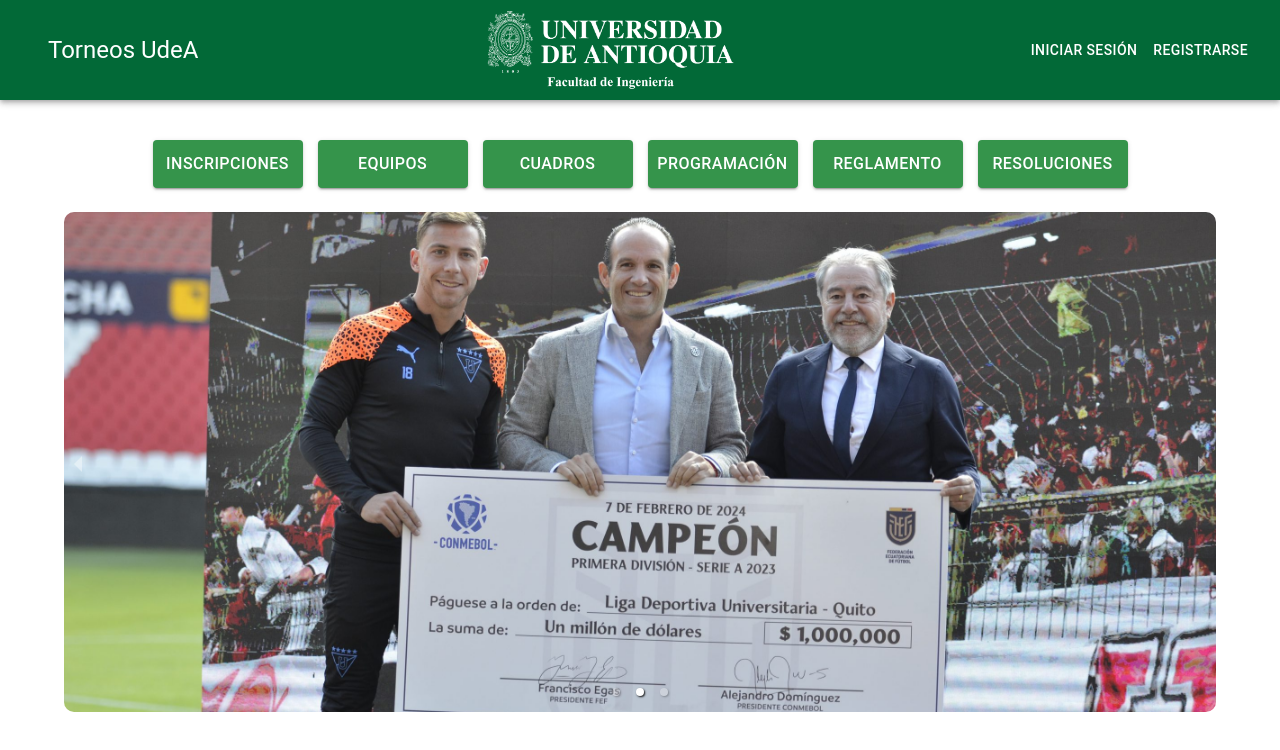
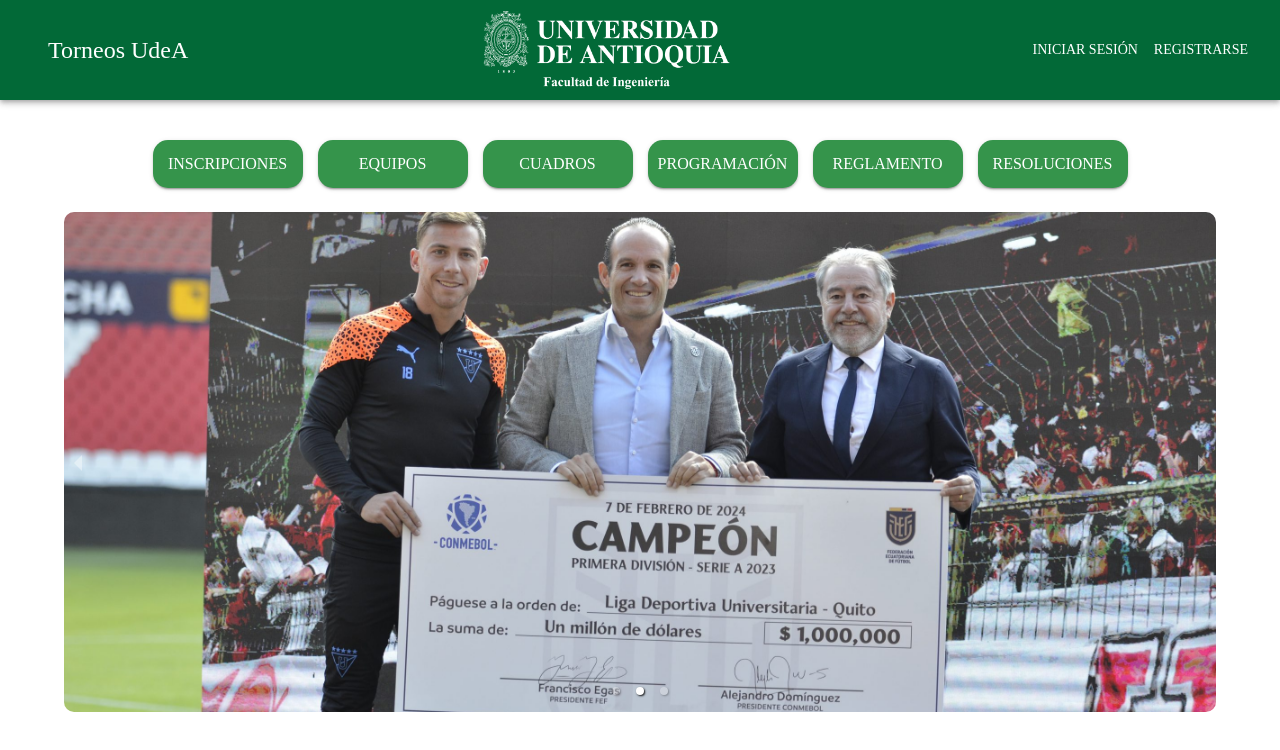
Before and after one commit to Nicolas-carmona16/gestion-torneos, a React (Vite) app in the folder frontend/: page / in a window 1280 px wide. Shown: the top 750 px of the page. Built offline with nearby package versions, Linux system fonts and the light colour scheme; no server answers; some icons are missing.

Commit message:
feat: added theme.js, profile button, and style adjustments

```diff
--- a/frontend/src/App.jsx
+++ b/frontend/src/App.jsx
@@ -1,13 +1,17 @@
 import { BrowserRouter as Router, Routes, Route } from "react-router-dom";
 import { useState } from "react";
+import { ThemeProvider, CssBaseline } from "@mui/material";
 import Header from "./components/Header";
 import Home from "./pages/Home";
 import Register from "./pages/Register";
+import theme from "./theme/theme";
 
 const App = () => {
   const [isAuthenticated, setIsAuthenticated] = useState(false);
 
   return (
+    <ThemeProvider theme={theme}>
+      <CssBaseline />
       <Router>
         <div className="app-container">
           <Header isAuthenticated={isAuthenticated} />
@@ -20,6 +24,7 @@
           </Routes>
         </div>
       </Router>
+    </ThemeProvider>
   );
 };
 
--- a/frontend/src/components/Header.jsx
+++ b/frontend/src/components/Header.jsx
@@ -1,9 +1,28 @@
-import { AppBar, Toolbar, Button, Typography } from "@mui/material";
+import { useState } from "react";
+import {
+  AppBar,
+  Toolbar,
+  Button,
+  Typography,
+  Menu,
+  MenuItem,
+} from "@mui/material";
 import { Link } from "react-router-dom";
 import HomeIcon from "@mui/icons-material/Home";
+import AccountCircleIcon from "@mui/icons-material/AccountCircle";
 import logo from "../assets/logoUdeA.png";
 
 const Header = ({ isAuthenticated }) => {
+  const [anchorEl, setAnchorEl] = useState(null);
+
+  const handleMenuOpen = (event) => {
+    setAnchorEl(event.currentTarget);
+  };
+
+  const handleMenuClose = () => {
+    setAnchorEl(null);
+  };
+
   return (
     <AppBar
       position="static"
@@ -25,17 +44,64 @@
         </Link>
         {!isAuthenticated ? (
           <div>
-            <Button color="inherit" component={Link} to="/iniciar-sesion">
+            <Button
+              color="inherit"
+              component={Link}
+              to="/iniciar-sesion"
+              sx={{
+                backgroundColor: "transparent",
+                "&:hover": {
+                  backgroundColor: "rgba(255, 255, 255, 0.1)",
+                },
+              }}
+            >
               Iniciar sesión
             </Button>
-            <Button color="inherit" component={Link} to="/registrarse">
+            <Button
+              color="inherit"
+              component={Link}
+              to="/registrarse"
+              sx={{
+                backgroundColor: "transparent",
+                "&:hover": {
+                  backgroundColor: "rgba(255, 255, 255, 0.1)",
+                },
+              }}
+            >
               Registrarse
             </Button>
           </div>
         ) : (
-          <Button color="inherit" component={Link} to="/cerrar-sesion">
-            Cerrar sesión
-          </Button>
+          <div>
+            <Button
+              color="inherit"
+              onClick={handleMenuOpen}
+              sx={{
+                backgroundColor: "transparent",
+                "&:hover": {
+                  backgroundColor: "rgba(255, 255, 255, 0.1)",
+                },
+              }}
+            >
+              <AccountCircleIcon style={{ fontSize: "40px" }} />
+            </Button>
+            <Menu
+              anchorEl={anchorEl}
+              open={Boolean(anchorEl)}
+              onClose={handleMenuClose}
+            >
+              <MenuItem onClick={handleMenuClose} component={Link} to="/perfil">
+                Perfil
+              </MenuItem>
+              <MenuItem
+                onClick={handleMenuClose}
+                component={Link}
+                to="/cerrar-sesion"
+              >
+                Cerrar sesión
+              </MenuItem>
+            </Menu>
+          </div>
         )}
       </Toolbar>
     </AppBar>
--- a/frontend/src/pages/Home.jsx
+++ b/frontend/src/pages/Home.jsx
@@ -40,6 +40,7 @@
                 width: "150px",
                 padding: "10px 0",
                 fontSize: "16px",
+                borderRadius: "15px",
               }}
               component={Link}
               to={path}
@@ -55,6 +56,7 @@
             display: "flex",
             justifyContent: "center",
             alignItems: "center",
+            marginBottom: "30px",
           }}
         >
           <Carousel
--- /dev/null
+++ b/frontend/src/theme/theme.js
@@ -0,0 +1,40 @@
+import { createTheme } from "@mui/material/styles";
+
+const theme = createTheme({
+  palette: {
+    primary: {
+      main: "#026937",
+    },
+    secondary: {
+      main: "#35944b",
+    },
+  },
+  typography: {
+    fontFamily: "Times New Roman, serif",
+  },
+  components: {
+    MuiOutlinedInput: {
+      styleOverrides: {
+        root: {
+          "&.Mui-focused .MuiOutlinedInput-notchedOutline": {
+            borderColor: "#35944b",
+          },
+        },
+      },
+    },
+    MuiButton: {
+      styleOverrides: {
+        root: {
+          backgroundColor: "#35944b",
+          color: "#ffffff",
+          "&:hover": {
+            backgroundColor: "#026937",
+            boxShadow: "0px 4px 10px rgba(0, 0, 0, 0.3)",
+          },
+        },
+      },
+    },
+  },
+});
+
+export default theme;
```
Lines whose indentation alone changed are shown as unchanged.
